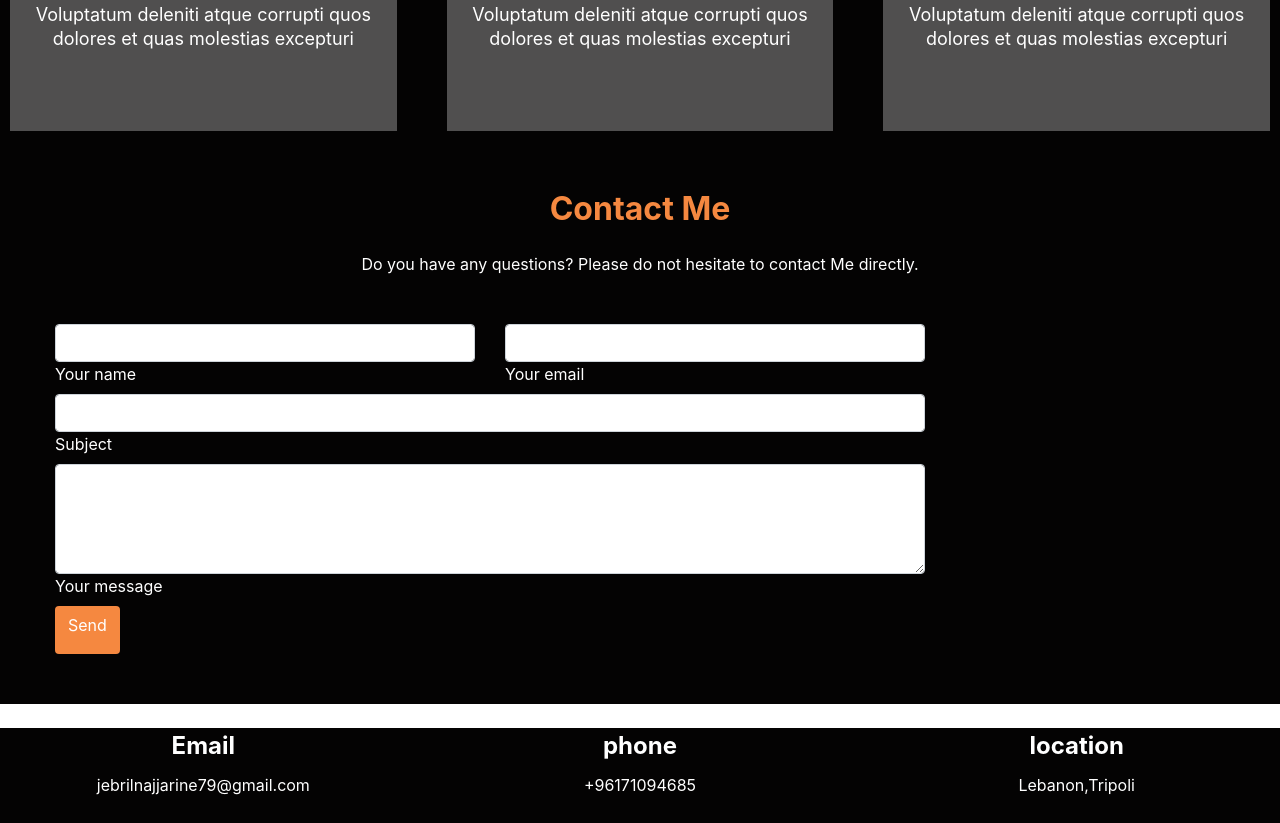
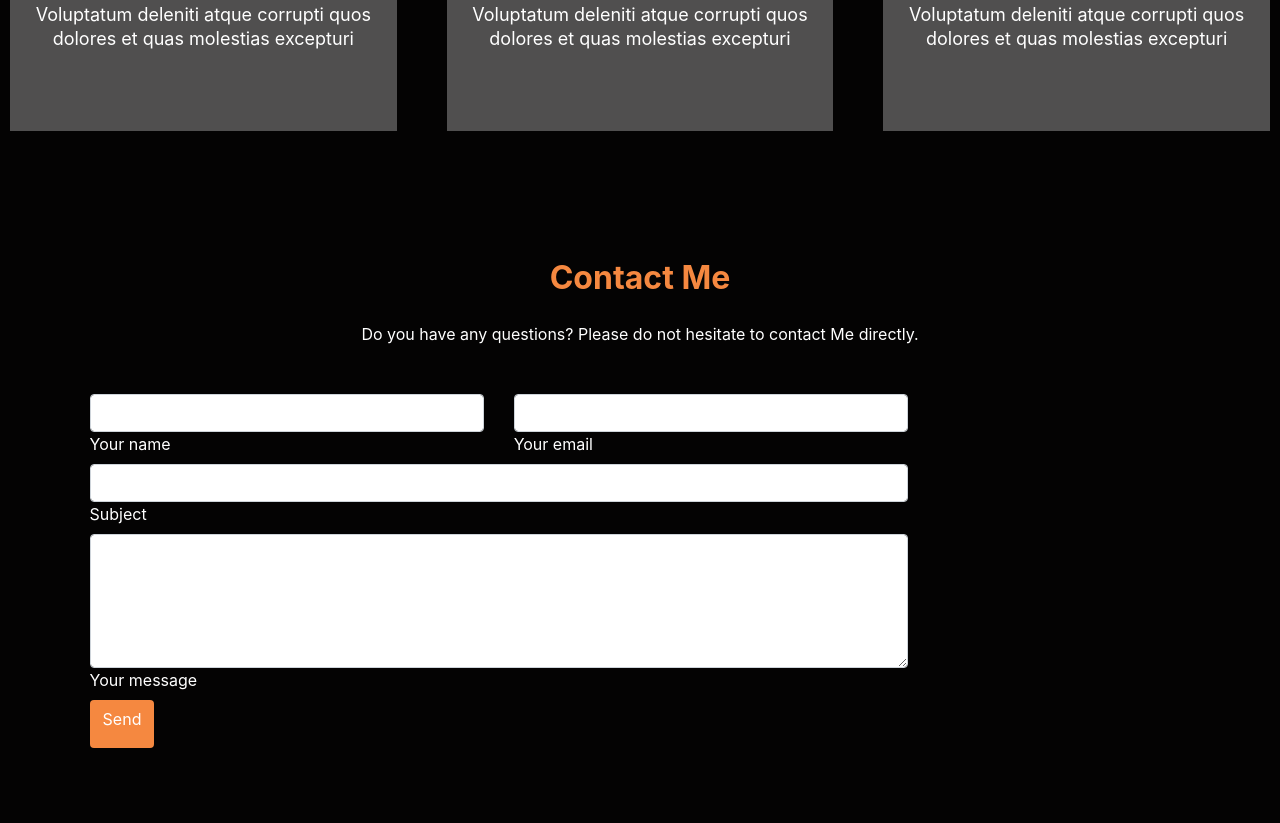
Before and after one commit to JebrilCheikhNajjarine/1st-Version, a plain HTML site: page index.html in a window 1280 px wide. Shown: the part 3017-3840 px from the top of the page. Drawn offline with nearby package versions, Linux system fonts and the light colour scheme; a script that the page names is missing.

Commit message:
Add files via upload
5th

```diff
--- a/Css/style.css
+++ b/Css/style.css
@@ -263,13 +263,13 @@ div .skills-container row skills-content {
 .contact-container {
   background: #040303;
   color: #ffff;
-  padding: 20px;
+  padding: 7%;
 }
 .contact-container h2 {
   color: #f58840;
+  margin: 2% 3%;
 }
 .contact-container .contact-content {
-  margin: 30px 20px;
 }
 .btnsend {
   background-color: #f58840;
--- a/index.html
+++ b/index.html
@@ -445,7 +445,7 @@
                           <div class="col-md-12">
 
                               <div class="md-form">
-                                  <textarea type="text" id="message" name="message" rows="4" class="form-control md-textarea"></textarea>
+                                  <textarea type="text" id="message" name="message" rows="5" class="form-control md-textarea"></textarea>
                                   <label for="message">Your message</label>
                               </div>
 
```
